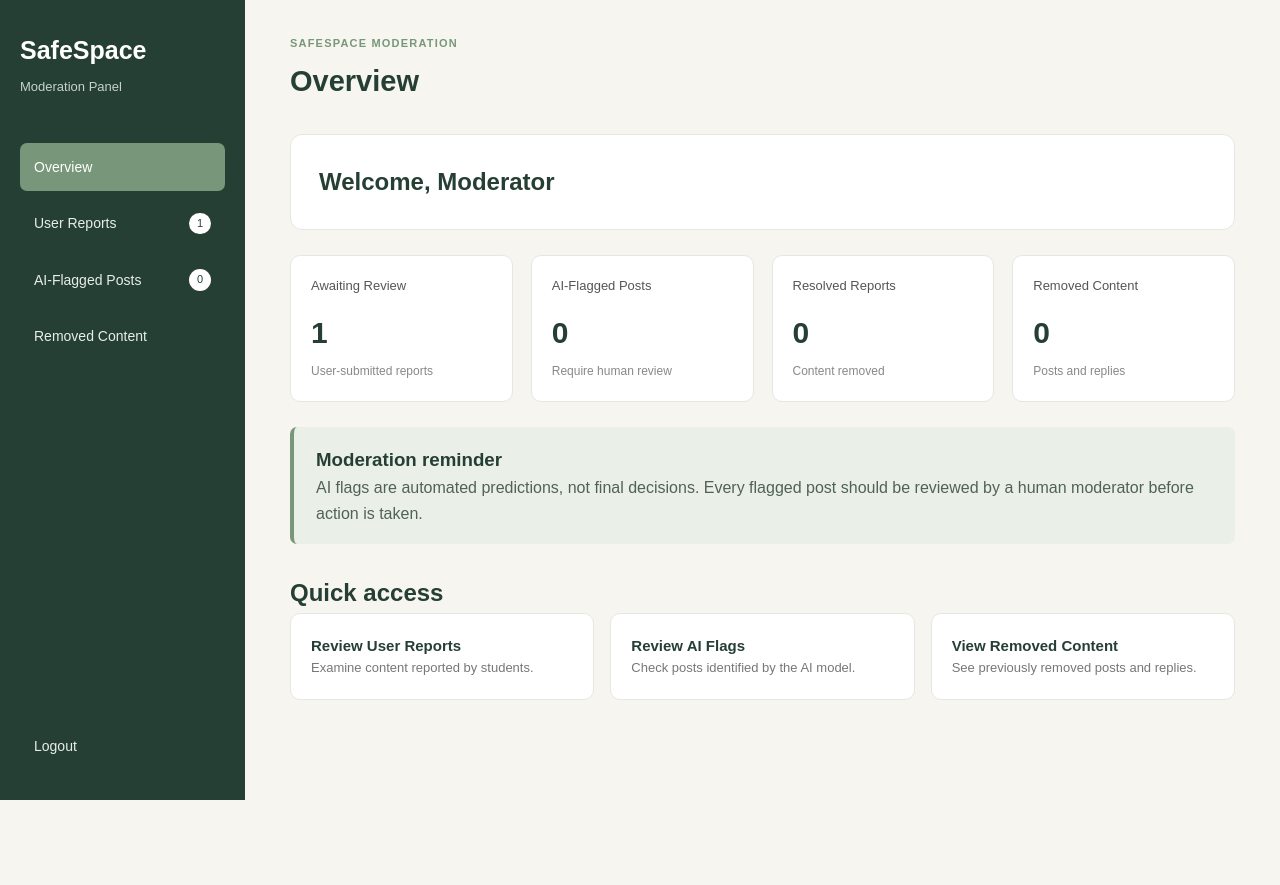
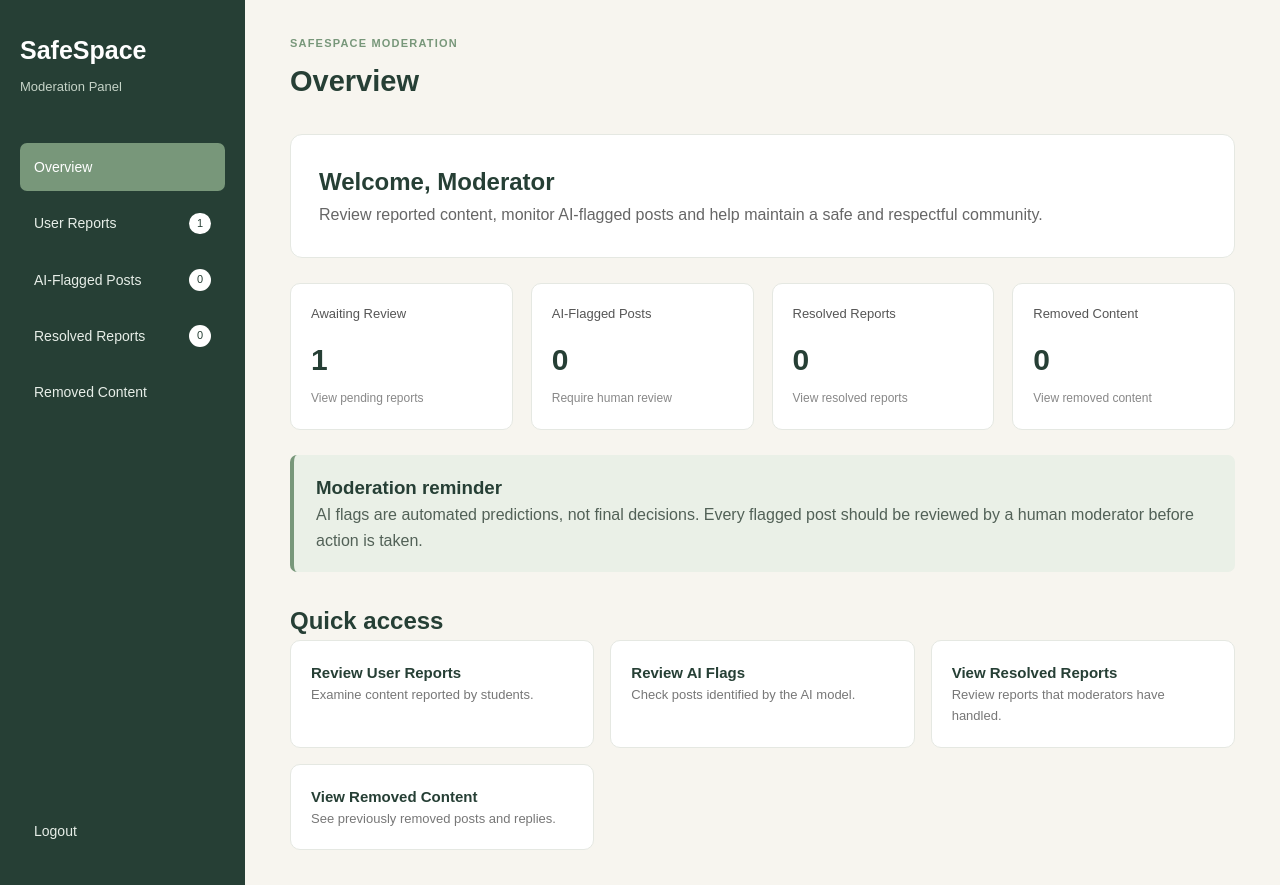
Before and after one commit to JulietMumbi/safespace, a Django app: page /moderation-dashboard/ in a window 1280 px wide. Before the commit the page ends 800 px from the top, so only its background shows below. Run offline with Django 5.2, Linux system fonts and the light colour scheme; a user stored in the database is signed in; tables that the repository leaves empty hold one stand-in row (values such as "Sample post").

Commit message:
refined dashboard

```diff
--- a/core/static/core/css/style.css
+++ b/core/static/core/css/style.css
@@ -1677,3 +1677,25 @@ input {
         width: 100%;
     }
 }
+
+/* Clickable statistics cards */
+
+.clickable-stat-card {
+    display: block;
+    text-decoration: none;
+    color: inherit;
+    cursor: pointer;
+    transition: transform 0.2s ease, border-color 0.2s ease;
+}
+
+.clickable-stat-card:hover {
+    transform: translateY(-3px);
+    border-color: #78977A;
+}
+
+/* Resolved report status */
+
+.status-resolved {
+    background: #DCE8D9;
+    color: #263F35;
+}
--- a/core/templates/core/moderation_dashboard.html
+++ b/core/templates/core/moderation_dashboard.html
@@ -1,3 +1,4 @@
+
 {% load static %}
 <link rel="stylesheet" href="{% static 'core/css/style.css' %}">
 
@@ -32,6 +33,12 @@
                 <span>{{ ai_flagged_count }}</span>
             </a>
 
+            <a href="{% url 'moderation_dashboard' %}?status=resolved"
+               class="{% if selected_filter == 'resolved' %}active{% endif %}">
+                Resolved Reports
+                <span>{{ resolved_count }}</span>
+            </a>
+
             <a href="{% url 'moderation_dashboard' %}?status=removed"
                class="{% if selected_filter == 'removed' %}active{% endif %}">
                 Removed Content
@@ -55,12 +62,19 @@
 
                 {% if selected_filter == 'overview' %}
                     <h1>Overview</h1>
+
                 {% elif selected_filter == 'pending' %}
                     <h1>User Reports</h1>
+
+                {% elif selected_filter == 'resolved' %}
+                    <h1>Resolved Reports</h1>
+
                 {% elif selected_filter == 'ai_flagged' %}
                     <h1>AI-Flagged Posts</h1>
+
                 {% elif selected_filter == 'removed' %}
                     <h1>Removed Content</h1>
+
                 {% else %}
                     <h1>Moderation</h1>
                 {% endif %}
@@ -85,39 +99,51 @@
 
             <section class="moderation-welcome">
                 <h2>Welcome, Moderator</h2>
+                <p>
+                    Review reported content, monitor AI-flagged posts
+                    and help maintain a safe and respectful community.
+                </p>
+            </section>
+
+
+            <!-- STATISTICS -->
+            <section class="moderation-stats">
+
+                <a href="{% url 'moderation_dashboard' %}?status=pending"
+                   class="stat-card clickable-stat-card">
+                    <p>Awaiting Review</p>
+                    <h2>{{ pending_count }}</h2>
+                    <span>View pending reports</span>
+                </a>
+
+
+                <a href="{% url 'moderation_dashboard' %}?status=ai_flagged"
+                   class="stat-card clickable-stat-card">
+                    <p>AI-Flagged Posts</p>
+                    <h2>{{ ai_flagged_count }}</h2>
+                    <span>Require human review</span>
+                </a>
+
+
+                <a href="{% url 'moderation_dashboard' %}?status=resolved"
+                   class="stat-card clickable-stat-card">
+                    <p>Resolved Reports</p>
+                    <h2>{{ resolved_count }}</h2>
+                    <span>View resolved reports</span>
+                </a>
+
+
+                <a href="{% url 'moderation_dashboard' %}?status=removed"
+                   class="stat-card clickable-stat-card">
+                    <p>Removed Content</p>
+                    <h2>{{ removed_count }}</h2>
+                    <span>View removed content</span>
+                </a>
 
             </section>
 
 
-            <section class="moderation-stats">
-
-                <div class="stat-card">
-                    <p>Awaiting Review</p>
-                    <h2>{{ pending_count }}</h2>
-                    <span>User-submitted reports</span>
-                </div>
-
-                <div class="stat-card">
-                    <p>AI-Flagged Posts</p>
-                    <h2>{{ ai_flagged_count }}</h2>
-                    <span>Require human review</span>
-                </div>
-
-                <div class="stat-card">
-                    <p>Resolved Reports</p>
-                    <h2>{{ resolved_count }}</h2>
-                    <span>Content removed</span>
-                </div>
-
-                <div class="stat-card">
-                    <p>Removed Content</p>
-                    <h2>{{ removed_count }}</h2>
-                    <span>Posts and replies</span>
-                </div>
-
-            </section>
-
-
+            <!-- MODERATION NOTICE -->
             <section class="moderation-notice">
                 <h3>Moderation reminder</h3>
 
@@ -129,6 +155,7 @@
             </section>
 
 
+            <!-- QUICK ACCESS -->
             <section class="moderation-quick-links">
 
                 <h2>Quick access</h2>
@@ -141,11 +168,20 @@
                         <p>Examine content reported by students.</p>
                     </a>
 
+
                     <a href="{% url 'moderation_dashboard' %}?status=ai_flagged"
                        class="quick-link-card">
                         <h3>Review AI Flags</h3>
                         <p>Check posts identified by the AI model.</p>
                     </a>
+
+
+                    <a href="{% url 'moderation_dashboard' %}?status=resolved"
+                       class="quick-link-card">
+                        <h3>View Resolved Reports</h3>
+                        <p>Review reports that moderators have handled.</p>
+                    </a>
+
 
                     <a href="{% url 'moderation_dashboard' %}?status=removed"
                        class="quick-link-card">
@@ -158,7 +194,7 @@
             </section>
 
 
-        <!-- USER REPORTS -->
+        <!-- PENDING USER REPORTS -->
         {% elif selected_filter == 'pending' %}
 
             <section class="moderation-section">
@@ -169,7 +205,9 @@
                         <p>Open a report to examine the reported content.</p>
                     </div>
 
-                    <span class="section-count">{{ reports|length }}</span>
+                    <span class="section-count">
+                        {{ reports|length }}
+                    </span>
                 </div>
 
 
@@ -207,9 +245,7 @@
                                     {{ report.created_at|date:"d M Y, H:i" }}
                                 </span>
 
-                                <span>
-                                    Open report →
-                                </span>
+                                <span>Open report →</span>
                             </div>
 
                         </div>
@@ -228,6 +264,79 @@
             </section>
 
 
+        <!-- RESOLVED REPORTS -->
+        {% elif selected_filter == 'resolved' %}
+
+            <section class="moderation-section">
+
+                <div class="section-heading">
+                    <div>
+                        <h2>Resolved Reports</h2>
+                        <p>
+                            Reports that moderators have handled by
+                            removing the reported content.
+                        </p>
+                    </div>
+
+                    <span class="section-count">
+                        {{ reports|length }}
+                    </span>
+                </div>
+
+
+                {% for report in reports %}
+
+                    <a href="{% url 'moderation_report_detail' report.pk %}"
+                       class="report-list-card">
+
+                        <div class="report-card-content">
+
+                            <div class="report-card-top">
+                                <span>Report #{{ report.id }}</span>
+
+                                <span class="report-status status-resolved">
+                                    Resolved
+                                </span>
+                            </div>
+
+                            <h3>
+                                {% if report.post %}
+                                    {{ report.post.title }}
+                                {% elif report.reply %}
+                                    Reported reply
+                                {% else %}
+                                    Content unavailable
+                                {% endif %}
+                            </h3>
+
+                            <p>
+                                {{ report.reason|truncatechars:120 }}
+                            </p>
+
+                            <div class="report-card-meta">
+                                <span>
+                                    {{ report.created_at|date:"d M Y, H:i" }}
+                                </span>
+
+                                <span>View report →</span>
+                            </div>
+
+                        </div>
+
+                    </a>
+
+                {% empty %}
+
+                    <div class="empty-moderation-state">
+                        <h3>No resolved reports yet</h3>
+                        <p>Resolved reports will appear here.</p>
+                    </div>
+
+                {% endfor %}
+
+            </section>
+
+
         <!-- AI-FLAGGED POSTS -->
         {% elif selected_filter == 'ai_flagged' %}
 
@@ -236,7 +345,10 @@
                 <div class="section-heading">
                     <div>
                         <h2>AI-Flagged Posts</h2>
-                        <p>Review posts identified by the toxicity detection model.</p>
+                        <p>
+                            Review posts identified by the toxicity
+                            detection model.
+                        </p>
                     </div>
 
                     <span class="section-count">
@@ -325,13 +437,18 @@
                 <div class="section-heading">
                     <div>
                         <h2>Removed Content</h2>
-                        <p>Posts and replies removed during moderation.</p>
+                        <p>
+                            Posts and replies removed during moderation.
+                        </p>
                     </div>
 
-                    <span class="section-count">{{ removed_count }}</span>
+                    <span class="section-count">
+                        {{ removed_count }}
+                    </span>
                 </div>
 
 
+                <!-- REMOVED POSTS -->
                 <h3 class="removed-subheading">Removed Posts</h3>
 
                 {% for post in removed_posts %}
@@ -365,6 +482,7 @@
                 {% endfor %}
 
 
+                <!-- REMOVED REPLIES -->
                 <h3 class="removed-subheading">Removed Replies</h3>
 
                 {% for reply in removed_replies %}
@@ -384,7 +502,9 @@
                             {{ reply.post.title }}
                         </p>
 
-                        <p>{{ reply.content|truncatechars:250 }}</p>
+                        <p>
+                            {{ reply.content|truncatechars:250 }}
+                        </p>
 
                     </div>
 
```
